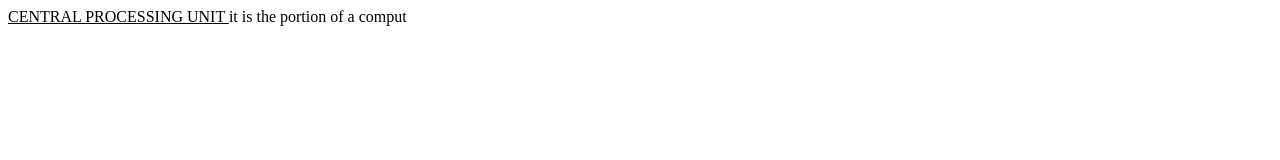
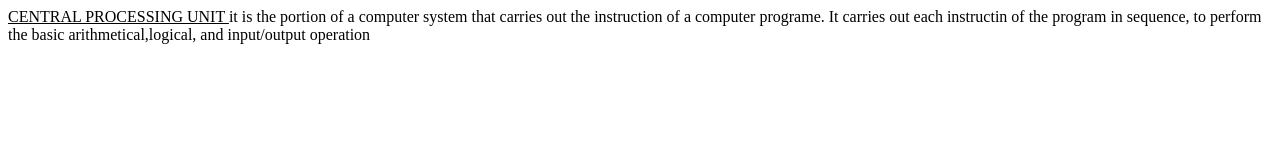
Before and after one commit to iamneo-production/cafaaacfefdadaeccdfffebaeceaec, a website: page public/index.html in a window 1280 px wide. Drawn offline with Linux system fonts and the light colour scheme.

Commit message:
Backup Commit

```diff
--- a/public/index.html
+++ b/public/index.html
@@ -3,4 +3,4 @@
 <tile><CPU</title>
 <p>
     <u> CENTRAL PROCESSING UNIT </u>
-it is the portion of a comput
+it is the portion of a computer system that carries out the instruction of a computer programe. It carries out each instructin of the program in sequence, to perform  the basic arithmetical,logical, and input/output operation
```
